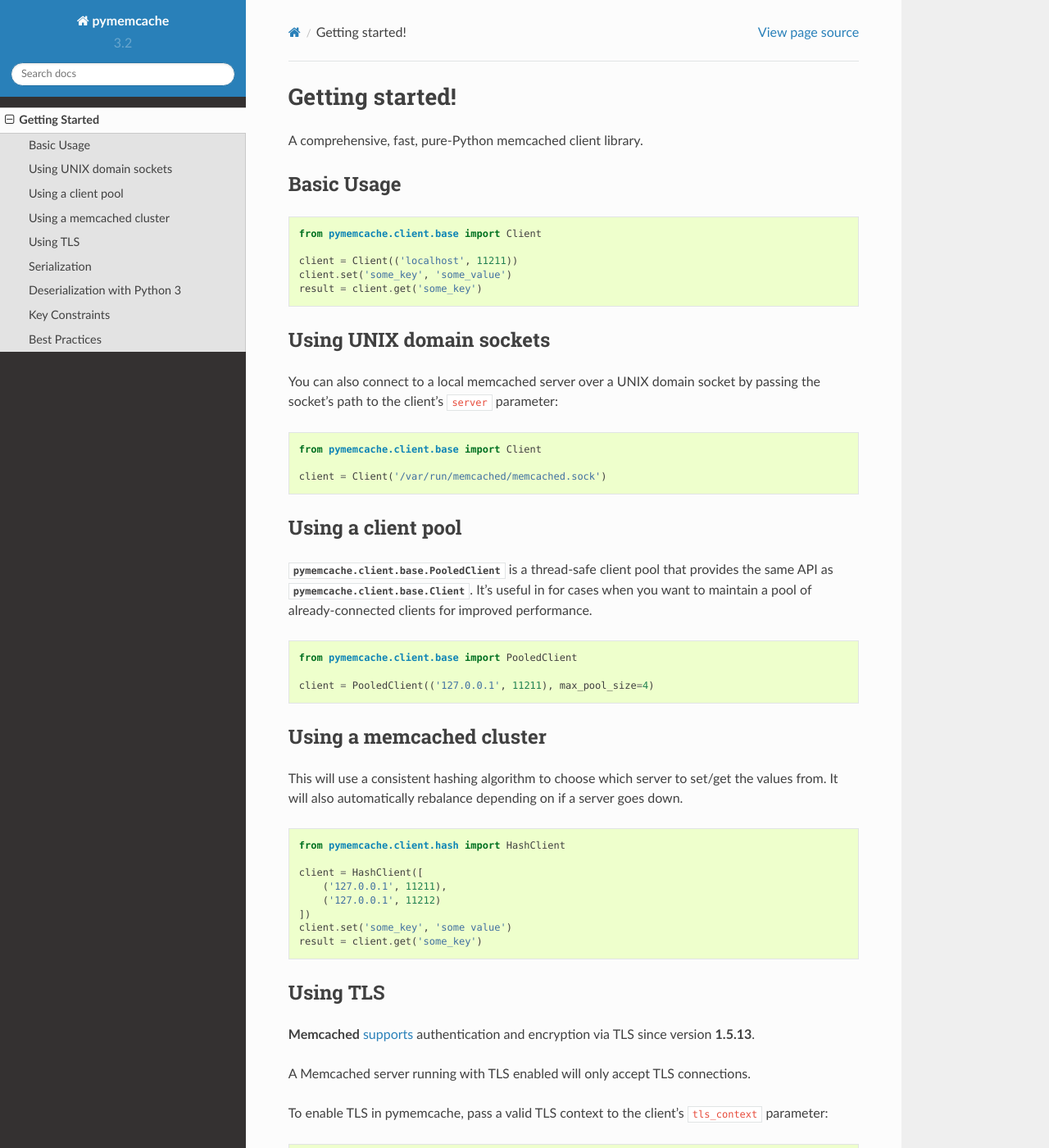
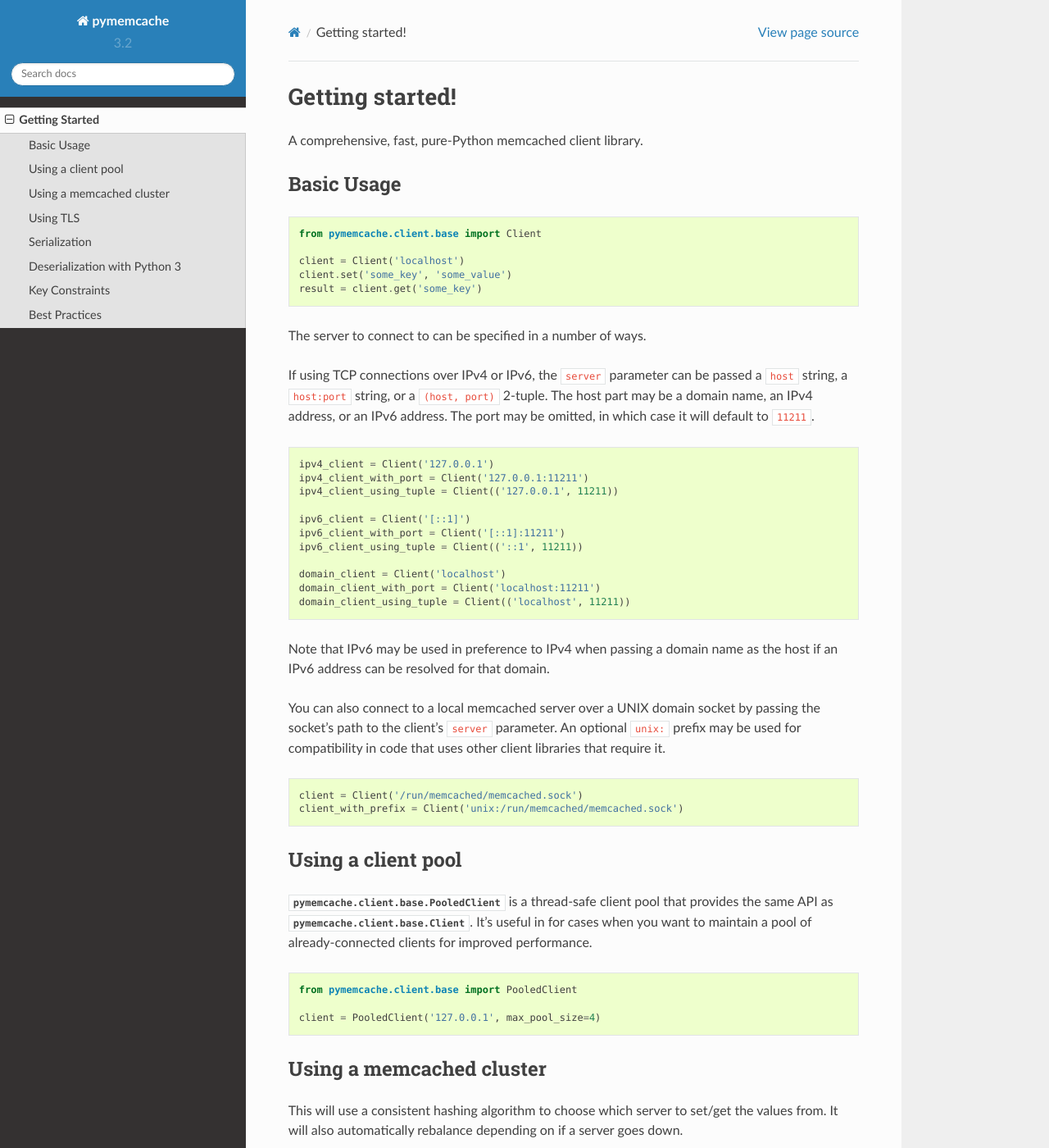
Before and after one commit to pinterest/pymemcache, a Sphinx documentation site: the page built from docs/getting_started.rst, in a window 1280 px wide and 1400 px high. Shown: the whole window at 82% size. Built offline with Sphinx 7.4.7 and the Read the Docs theme 2.0.0, drawn with Linux system fonts in a browser that asks for light colours; pages that are not in the unit, such as notebooks, are missing from menus; some of the changed text lies outside the part shown.

Commit message:
Added support for connections over IPv6.
Fixes #257.

```diff
--- a/README.rst
+++ b/README.rst
@@ -13,6 +13,7 @@
 pymemcache supports the following features:
 
 * Complete implementation of the memcached text protocol.
+* Connections using UNIX sockets, or TCP over IPv4 or IPv6.
 * Configurable timeouts for socket connect and send/recv calls.
 * Access to the "noreply" flag, which can significantly increase the speed of writes.
 * Flexible, modular and simple approach to serialization and deserialization.
--- a/docs/getting_started.rst
+++ b/docs/getting_started.rst
@@ -9,20 +9,43 @@
 
     from pymemcache.client.base import Client
 
-    client = Client(('localhost', 11211))
+    client = Client('localhost')
     client.set('some_key', 'some_value')
     result = client.get('some_key')
 
-Using UNIX domain sockets
--------------------------
-You can also connect to a local memcached server over a UNIX domain socket by
-passing the socket's path to the client's ``server`` parameter:
+The server to connect to can be specified in a number of ways.
+
+If using TCP connections over IPv4 or IPv6, the ``server`` parameter can be
+passed a ``host`` string, a ``host:port`` string, or a ``(host, port)``
+2-tuple. The host part may be a domain name, an IPv4 address, or an IPv6
+address. The port may be omitted, in which case it will default to ``11211``.
 
 .. code-block:: python
 
-    from pymemcache.client.base import Client
+    ipv4_client = Client('127.0.0.1')
+    ipv4_client_with_port = Client('127.0.0.1:11211')
+    ipv4_client_using_tuple = Client(('127.0.0.1', 11211))
 
-    client = Client('/var/run/memcached/memcached.sock')
+    ipv6_client = Client('[::1]')
+    ipv6_client_with_port = Client('[::1]:11211')
+    ipv6_client_using_tuple = Client(('::1', 11211))
+
+    domain_client = Client('localhost')
+    domain_client_with_port = Client('localhost:11211')
+    domain_client_using_tuple = Client(('localhost', 11211))
+
+Note that IPv6 may be used in preference to IPv4 when passing a domain name as
+the host if an IPv6 address can be resolved for that domain.
+
+You can also connect to a local memcached server over a UNIX domain socket by
+passing the socket's path to the client's ``server`` parameter. An optional
+``unix:`` prefix may be used for compatibility in code that uses other client
+libraries that require it.
+
+.. code-block:: python
+
+    client = Client('/run/memcached/memcached.sock')
+    client_with_prefix = Client('unix:/run/memcached/memcached.sock')
 
 Using a client pool
 -------------------
@@ -48,8 +71,8 @@
     from pymemcache.client.hash import HashClient
 
     client = HashClient([
-        ('127.0.0.1', 11211),
-        ('127.0.0.1', 11212)
+        '127.0.0.1:11211',
+        '127.0.0.1:11212',
     ])
     client.set('some_key', 'some value')
     result = client.get('some_key')
```
Also changed, not shown: other parts of README.rst (+1 -0 lines), other parts of docs/getting_started.rst (+5 -8 lines), ADOPTERS.md (+1 -0 lines), 4 other files.
